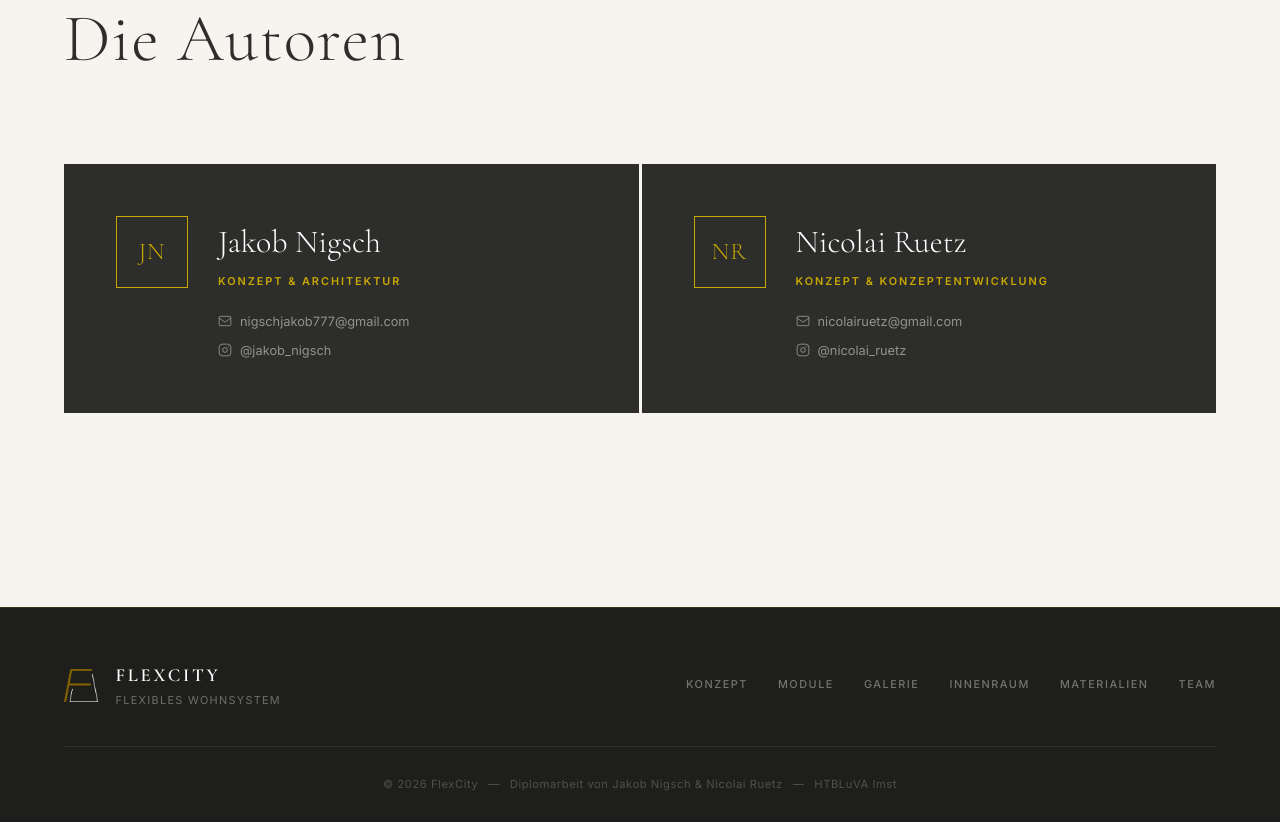
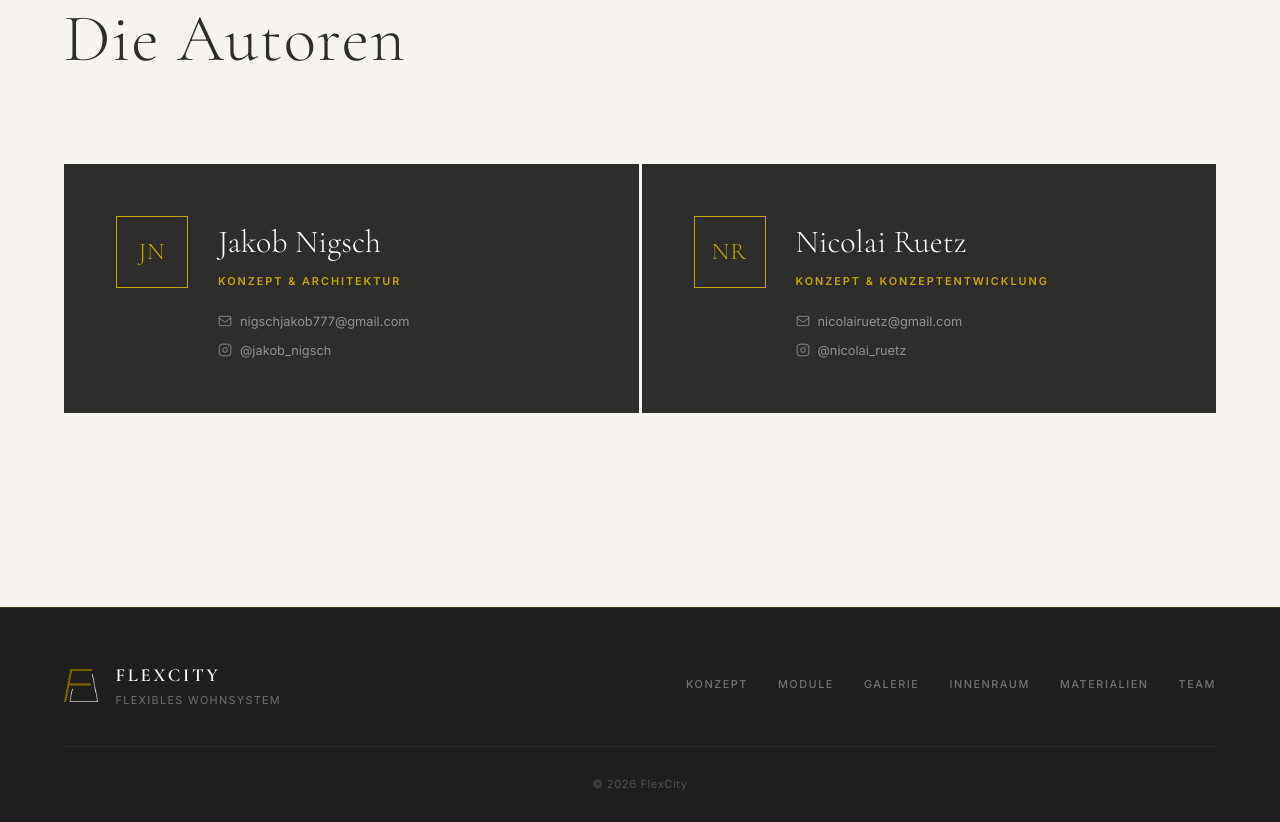
Before and after one commit to fabianruetz/flexcity, a website: page index.html in a window 1280 px wide. Shown: the part 8182-9004 px from the top of the page. Drawn offline with nearby package versions, Linux system fonts and the light colour scheme.

Commit message:
Fußzeile geändert

```diff
--- a/index.html
+++ b/index.html
@@ -511,7 +511,7 @@
             </div>
 
             <div class="footer__bottom">
-                <p>© 2026 FlexCity &ensp;—&ensp; Diplomarbeit von Jakob Nigsch &amp; Nicolai Ruetz &ensp;—&ensp; HTBLuVA Imst</p>
+                <p>© 2026 FlexCity</p>
             </div>
         </div>
     </footer>
```
